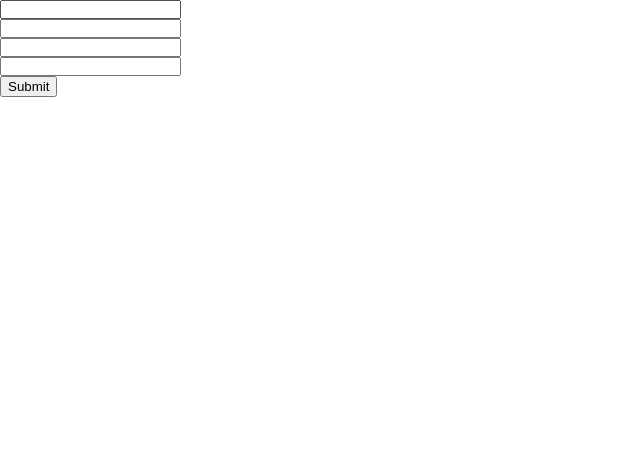
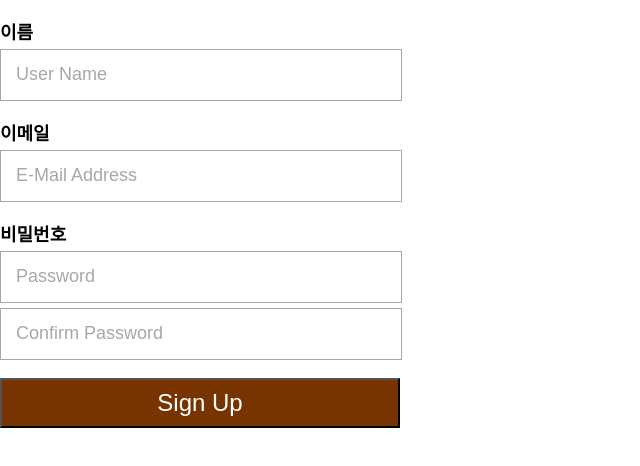
Before and after one commit to peppermint100/studiable, a React (Create React App) app in the folder client/: page /signup in a window 1280 px wide. Shown: the top 466 px of the page, without its empty margins (0-640 px from the left). Built offline with nearby package versions, Linux system fonts and the light colour scheme; no server answers.

Commit message:
styled signup page

```diff
--- a/client/src/components/SignUp/SignUpForm.tsx
+++ b/client/src/components/SignUp/SignUpForm.tsx
@@ -2,6 +2,9 @@ import React from 'react';
 import { Formik } from "formik";
 import { useDispatch } from 'react-redux';
 import { signUpRequest } from '../../redux/actions/Auth/authActions';
+import FormInput from '../StyleProperties/Form/FormInput';
+import FormButton from '../StyleProperties/Form/FormButton';
+import styled from 'styled-components';
 
 const SignUpForm = () => {
     const dispatch = useDispatch();
@@ -16,19 +19,23 @@ const SignUpForm = () => {
                 {
                 ({ values, handleChange, handleSubmit, isSubmitting }) => (
                     <form onSubmit={handleSubmit}>
+                        <FormSection>
+                            <Label>이름</Label>
+                            <FormInput type="text" name="username" placeholder="   User Name" value={values.username} onChange={handleChange} />
+                        </FormSection>
+                        <FormSection>
+                            <Label>이메일</Label>
+                            <FormInput type="email" name="email" placeholder="   E-Mail Address" value={values.email} onChange={handleChange} />
+                        </FormSection>
+                        <FormSection>
+                            <Label>비밀번호</Label>
+                            <FormInput type="password" name="password" placeholder="   Password" value={values.password} onChange={handleChange} />
+                        </FormSection>
                         <div>
-                            <input type="text" name="username" value={values.username} onChange={handleChange} />
+                            <FormInput type="password" name="confirmPassword" placeholder="   Confirm Password" value={values.confirmPassword} onChange={handleChange} />
                         </div>
-                        <div>
-                            <input type="email" name="email" value={values.email} onChange={handleChange} />
-                        </div>
-                        <div>
-                            <input type="password" name="password" value={values.password} onChange={handleChange} />
-                        </div>
-                        <div>
-                            <input type="password" name="confirmPassword" value={values.confirmPassword} onChange={handleChange} />
-                        </div>
-                        <button type="submit" disabled={isSubmitting}>Submit</button>
+                        <br />
+                        <FormButton type="submit" disabled={isSubmitting}>Sign Up</FormButton>
                     </form>
                 )
                 }
@@ -37,4 +44,16 @@ const SignUpForm = () => {
     )
 }
 
+const Label = styled.label`
+    display: block;
+    font-size: 18px;
+    font-weight: 600;
+    margin-top: 18px;
+    margin-bottom: 5px;
+`
+
+const FormSection = styled.section`
+    margin-bottom: 5px;
+`
+
 export default SignUpForm;
--- /dev/null
+++ b/client/src/components/StyleProperties/Form/FormButton.tsx
@@ -0,0 +1,18 @@
+import React from 'react'
+import styled from 'styled-components'
+
+const FormButton = ({...props}) => {
+    return (
+        <Button {...props}/>
+    )
+}
+
+const Button = styled.button`
+    width: 400px;
+    height: 50px;
+    color: #fff;
+    background-color: #773300;
+    text-align: center;
+    font-size: 24px;
+`
+export default FormButton;
--- /dev/null
+++ b/client/src/components/StyleProperties/Form/FormInput.tsx
@@ -0,0 +1,27 @@
+import React from 'react'
+import styled from 'styled-components'
+
+
+const FormInput = ({ ...props}) => {
+    return (
+        <>
+            <Input {...props}/>
+        </>
+    )
+}
+
+const Input = styled.input`
+    width: 400px;
+    height: 50px;
+    border: 1px solid #AAA6A6;
+    background-color: #fff;
+    &::placeholder {
+        font-size: 18px;
+        color: #AAA6A6;
+    }
+    &:focus {
+        border: 2px solid #773300;
+        margin: -1px -1px;
+    }
+`
+export default FormInput;
```
Also changed, not shown: client/src/components/Navbar/Navbar.tsx (added, +62 -0 lines), client/src/components/StyleProperties/Logo/Logo.tsx (added, +14 -0 lines), client/src/components/Wrappers/NavbarWrapper.tsx (added, +27 -0 lines).
